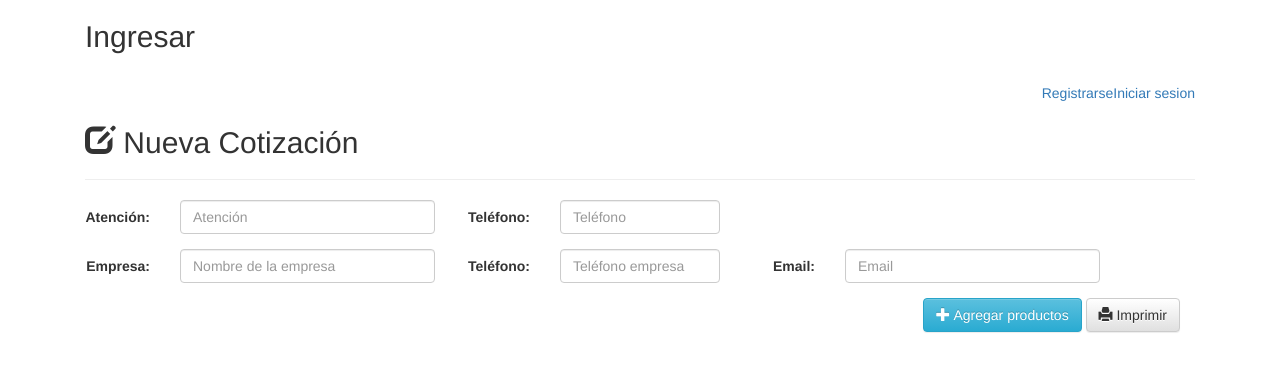
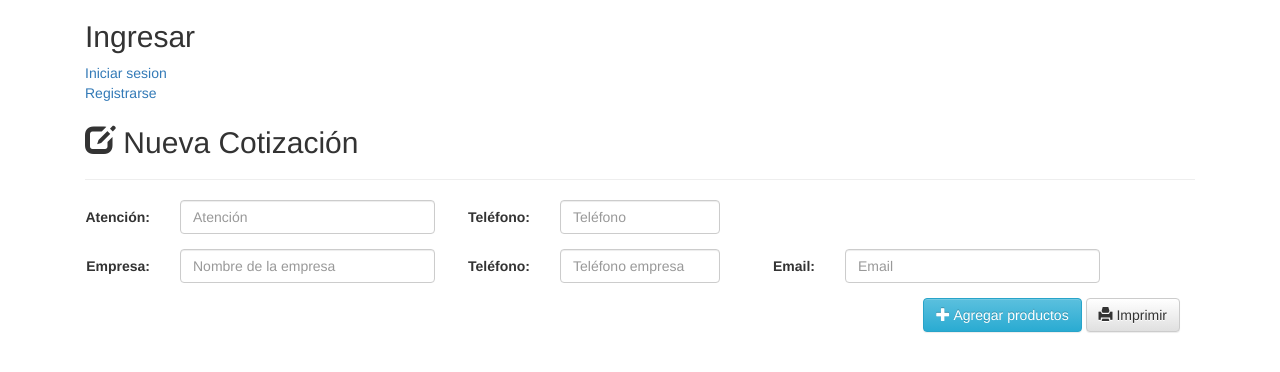
Before and after one commit to Pris-har/Quotr, a PHP site: page /tcpdf/ in a window 1280 px wide. Shown: the top 372 px of the page. Run offline with PHP 8.4, Linux system fonts and the light colour scheme; data comes from the database, SQL or seed files in the repository; some libraries are stand-ins or nearby versions.

Commit message:
Update index.php

```diff
--- a/index.php
+++ b/index.php
@@ -27,12 +27,12 @@
 			<div class="col-md-12">
 			<form class="form-horizontal" role="form">
 				<h2>Ingresar</h2>
+				<div>
+				<a href="login.html" style="float:left">Iniciar sesion</a>
+				</div>
 				<br>
 				<div>
-				<a href="login.html" style="float:right">Iniciar sesion</a>
-				</div>
-				<div>
-				<a href="signup.html" style="float:right">Registrarse</a>
+				<a href="signup.html" style="float:left">Registrarse</a>
 				</div>
 				</form>
 			</div>
```
